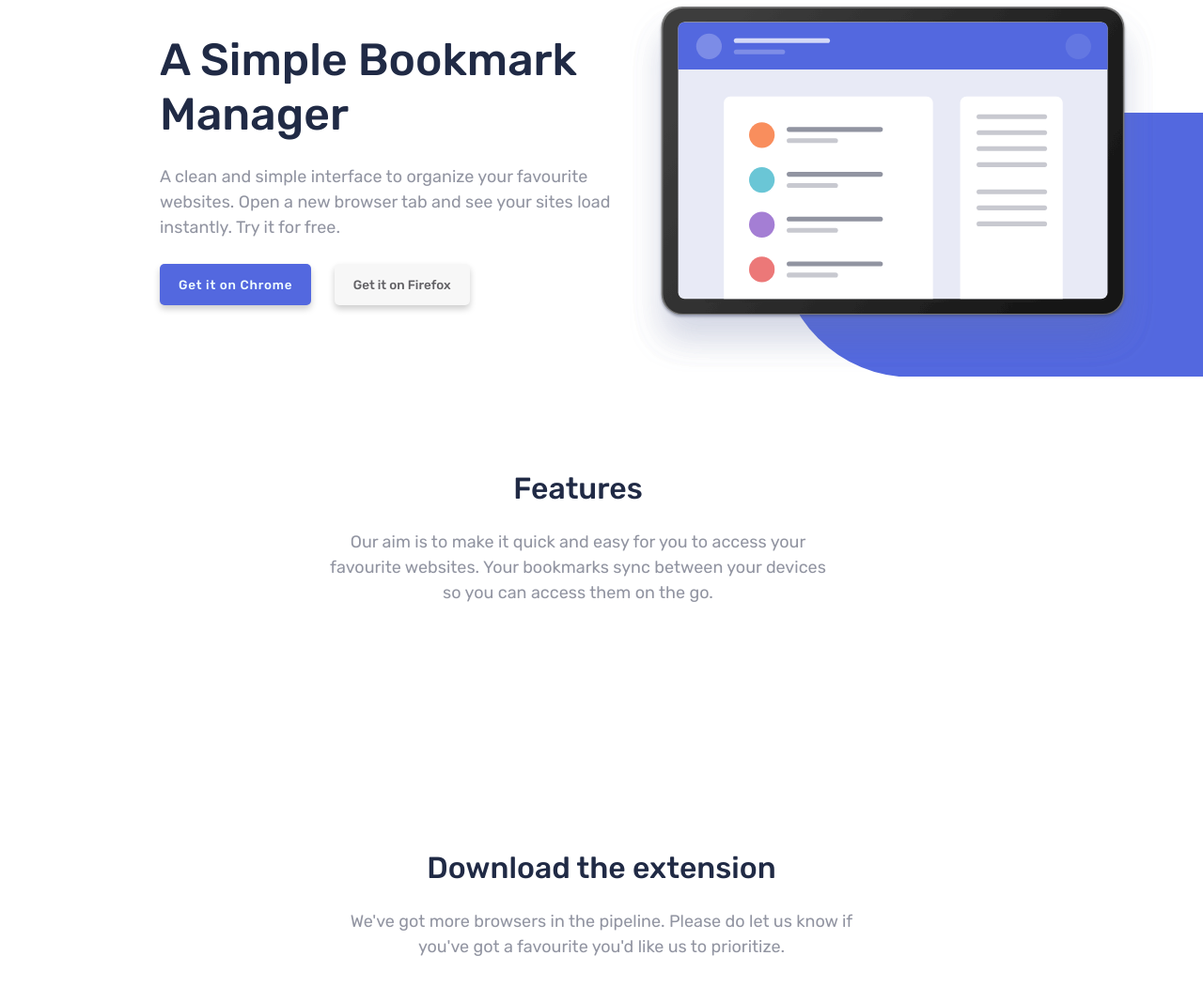
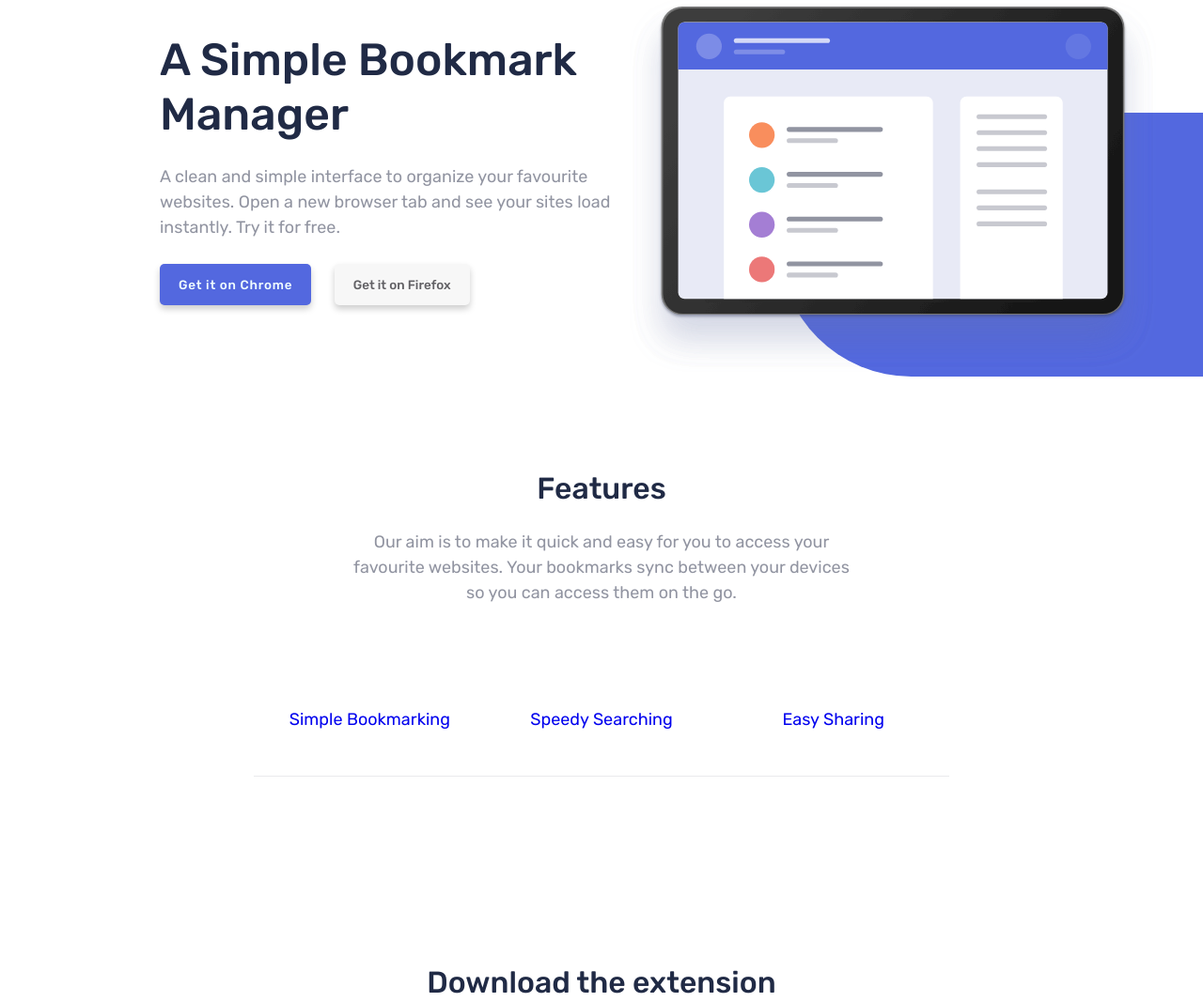
Before and after one commit to jaredschiller/bookmark-landing-page, a PHP site: page / in a window 1280 px wide. Shown: the part 221-1288 px from the top of the page at 94% size. Run offline with PHP 8.4, Linux system fonts and the light colour scheme.

Commit message:
refactoring decoration image and started feature section

```diff
--- a/css/style.css
+++ b/css/style.css
@@ -179,21 +179,10 @@ body {
     right: 0;
     z-index: -1;
     width: 74%;
-    height: 70%; }
-  .decorative-image__decoration-circle-container {
-    height: 100%;
-    width: 62.875%; }
-  .decorative-image__decoration-circle {
+    height: 70%;
     background-color: #5368df;
-    clip-path: circle(50% at 50% 50%);
-    height: 100%; }
-  .decorative-image__decoration-rectangle {
-    position: absolute;
-    right: 0;
-    top: 0;
-    background-color: #5368df;
-    height: 100%;
-    width: 68.4912%; }
+    border-top-left-radius: 200px;
+    border-bottom-left-radius: 200px; }
 
 .email-form {
   font-family: inherit;
@@ -215,6 +204,26 @@ body {
   .email-form__submit {
     padding: 1.5rem 2rem;
     font-size: 1.35rem; }
+
+.feature-menu-item {
+  position: relative;
+  list-style: none;
+  box-shadow: inset 0 -0.1rem rgba(145, 148, 161, 0.2);
+  flex: 1;
+  padding: 5rem 0; }
+  .feature-menu-item::after {
+    content: "";
+    position: absolute;
+    top: 0;
+    left: 0;
+    height: 100%;
+    width: 100%;
+    border-bottom: .3rem solid transparent; }
+  .feature-menu-item__link {
+    position: relative;
+    display: inline-block;
+    text-decoration: none;
+    width: 100%; }
 
 .logo-image__circle {
   fill: #5368df; }
@@ -281,7 +290,7 @@ body {
     color: #fff;
     padding-top: 3.5rem;
     padding-bottom: 3.5rem; }
-  .navigation__logo-image {
+  .navigation svg {
     margin-right: 6rem;
     transform: translateY(0.2rem); }
   .navigation__item {
@@ -299,8 +308,13 @@ body {
     margin-left: auto; }
 
 .section-features {
-  display: flex;
-  justify-content: center; }
+  max-width: 1440px;
+  margin: 0 auto; }
+  .section-features__menu-box {
+    display: flex;
+    justify-content: center;
+    max-width: 74rem;
+    margin: 0 auto; }
 
 .section-download {
   max-width: 1440px;
--- a/index.html
+++ b/index.html
@@ -8,10 +8,6 @@
   <link href="https://fonts.googleapis.com/css?family=Rubik:400,500&display=swap" rel="stylesheet">
   <link rel="stylesheet" type="text/css" href="css/style.css">
   <title>Frontend Mentor | Bookmark landing page</title>
-
-  <style>
-
-  </style>
 
 </head>
 
@@ -59,14 +55,7 @@
 
       <div class="decorative-image">
         <img class="decorative-image__image" src="images/illustration-hero.svg" alt="An illustration of a computer or device screen with some elements on it">
-
-        <div class="decorative-image__decoration-box">
-          <div class="decorative-image__decoration-circle-container">
-            <div class="decorative-image__decoration-circle"></div>
-          </div>
-          <div class="decorative-image__decoration-rectangle"></div>
-        </div>
-
+        <div class="decorative-image__decoration-box"></div>
       </div>
 
     </header>
@@ -75,7 +64,7 @@
 
   <main class="main">
 
-    <div class="background-container background-container--clear u-margin-bottom-xxl"> <!-- FOR FEATURES BLOCK -->
+    <div class="background-container background-container--clear u-margin-bottom-xxl"><!-- FOR FEATURES BLOCK -->
 
       <div class="section-features">
 
@@ -84,7 +73,19 @@
           <p class="paragraph paragraph--h2">Our aim is to make it quick and easy for you to access your favourite websites. Your bookmarks sync between your devices so you can access them on the go.</p>
         </div>
 
-        <div class="section-features__menu-box"></div>
+        <ul class="section-features__menu-box u-center-text">
+
+          <li class="feature-menu-item">
+            <a href="#" class="feature-menu-item__link">Simple Bookmarking</a>
+          </li>
+          <li class="feature-menu-item">
+            <a href="#" class="feature-menu-item__link">Speedy Searching</a>
+          </li>
+          <li class="feature-menu-item">
+            <a href="#" class="feature-menu-item__link">Easy Sharing</a>
+          </li>
+
+        </ul><!--End .section-features__menu-box-->
 
         <div class="section-features__bottom-box">
           <div class="decorative-image"></div>
--- a/sass/components/_decorative-image.scss
+++ b/sass/components/_decorative-image.scss
@@ -15,25 +15,8 @@
       z-index: -1;
       width: 74%;
       height: 70%;
-   }
-
-   &__decoration-circle-container {
-      height: 100%;
-      width: 62.875%; // height/width: 329.69px
-   }
-
-   &__decoration-circle {
       background-color: $primary-soft-blue;
-      clip-path: circle(50% at 50% 50%);
-      height: 100%;
-   }
-
-   &__decoration-rectangle {
-      position: absolute;
-      right: 0;
-      top: 0;
-      background-color: $primary-soft-blue;
-      height: 100%;
-      width: 68.4912%; // width of rectangle: 358.327px
+      border-top-left-radius: 200px;
+      border-bottom-left-radius: 200px;
    }
 }
--- /dev/null
+++ b/sass/components/_feature-menu-item.scss
@@ -0,0 +1,28 @@
+.feature-menu-item {
+  position: relative;
+  list-style: none;
+  box-shadow: inset 0 -.1rem rgba(145,148,161,.2);
+  flex: 1;
+  padding: 5rem 0;
+
+  &::after {
+    content: "";
+    position: absolute;
+    top: 0;
+    left: 0;
+    height: 100%;
+    width: 100%;
+    border-bottom: .3rem solid transparent;
+  }
+
+  &__link {
+    position: relative;
+    // background-color: pink;
+    display: inline-block;
+    text-decoration: none;
+    width: 100%;
+
+
+  }
+
+}
--- a/sass/layout/_navigation.scss
+++ b/sass/layout/_navigation.scss
@@ -24,7 +24,7 @@
 
   }
 
-  &__logo-image {
+  & svg {
     margin-right: 6rem;
     transform: translateY(.2rem);
   }
--- a/sass/main.scss
+++ b/sass/main.scss
@@ -8,6 +8,7 @@
 @import 'components/browser-card';
 @import 'components/decorative-image';
 @import 'components/email-form';
+@import 'components/feature-menu-item';
 @import 'components/logo-image';
 @import 'layout/footer';
 @import 'layout/header';
--- a/sass/pages/_home.scss
+++ b/sass/pages/_home.scss
@@ -1,8 +1,13 @@
 .section-features {
-   display: flex;
-   justify-content: center;
+   max-width: 1440px; //change to em?
+   margin: 0 auto;
 
-
+   &__menu-box {
+      display: flex;
+      justify-content: center;
+      max-width: 74rem;
+      margin: 0 auto;
+   }
 
 
 }
```
